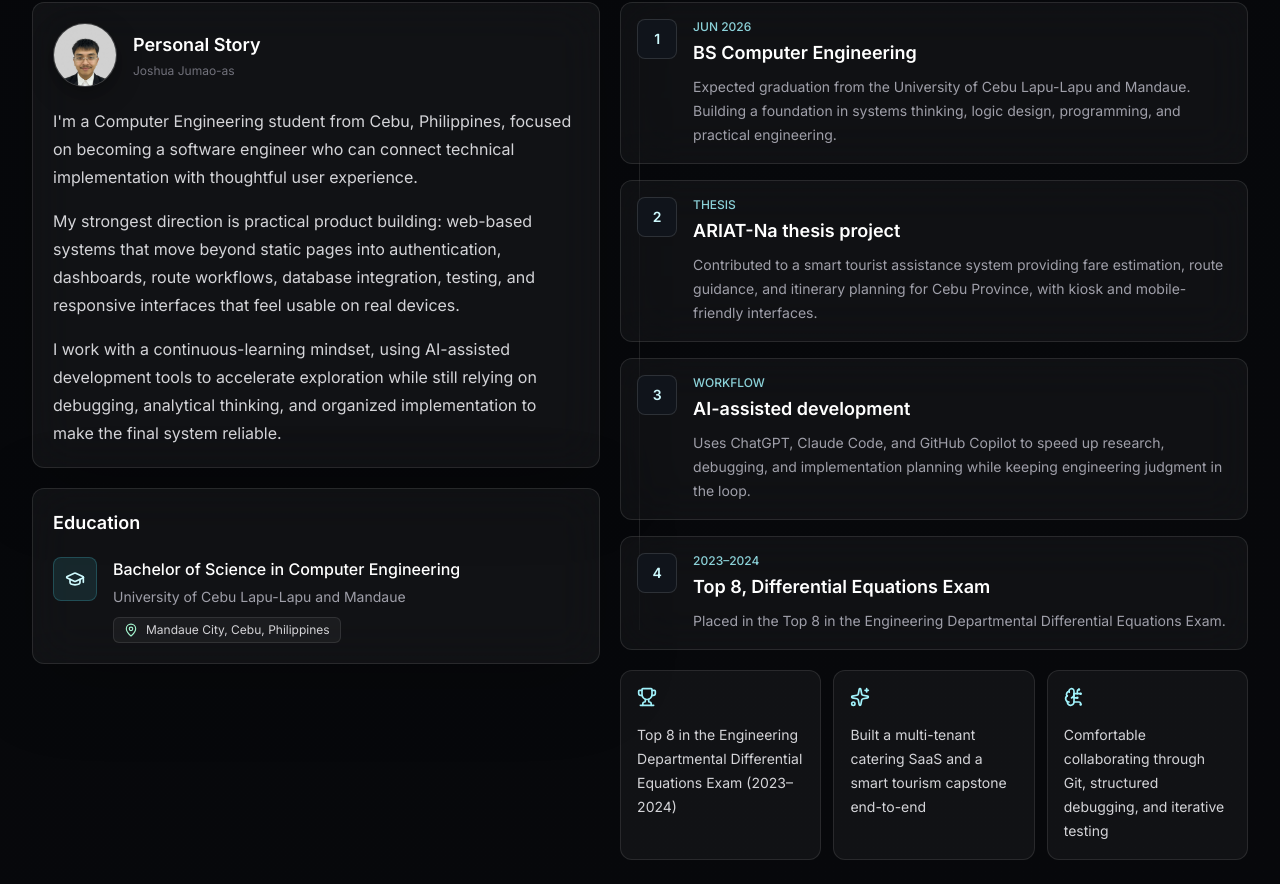
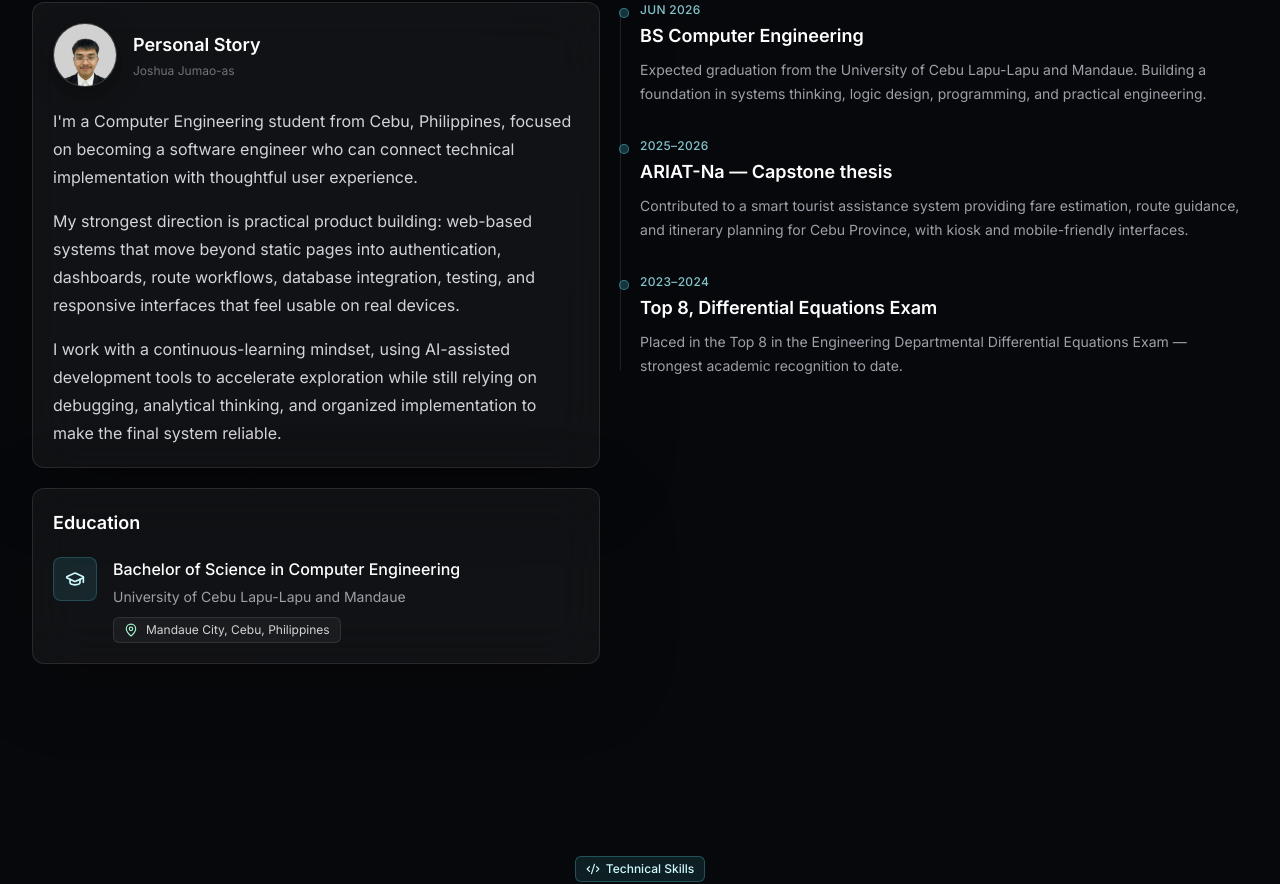
Before and after one commit to jumaoasjoshua322-maker/portfolio, a Next.js app: page / in a window 1280 px wide. Shown: the part 1201-2085 px from the top of the page. Built offline with nearby package versions, Linux system fonts and the light colour scheme.

Commit message:
Redesign About timeline: clean left-border pattern, remove numbered tiles and achievement cards

```diff
--- a/src/components/about-section.tsx
+++ b/src/components/about-section.tsx
@@ -1,21 +1,11 @@
-import {
-  BrainCircuit,
-  GraduationCap,
-  MapPin,
-  Sparkles,
-  Trophy,
-} from "lucide-react";
+import { GraduationCap, MapPin } from "lucide-react";
 import Image from "next/image";
 
 import { Reveal } from "@/components/reveal";
 import { SectionHeading } from "@/components/section-heading";
-import {
-  aboutTimeline,
-  achievements,
-  profile,
-  resumeHighlights,
-} from "@/data/portfolio";
+import { aboutTimeline, profile, resumeHighlights } from "@/data/portfolio";
 import { Card, CardContent, CardHeader, CardTitle } from "@/components/ui/card";
+import { BrainCircuit } from "lucide-react";
 
 export function AboutSection() {
   return (
@@ -35,6 +25,7 @@ export function AboutSection() {
       </Reveal>
 
       <div className="grid gap-5 lg:grid-cols-[0.95fr_1.05fr]">
+        {/* Left column — personal story + education */}
         <Reveal className="space-y-5">
           <Card>
             <CardHeader className="flex flex-row items-center gap-4 space-y-0">
@@ -99,20 +90,18 @@ export function AboutSection() {
           </Card>
         </Reveal>
 
-        <div className="space-y-5">
-          <Reveal>
-            <div className="relative space-y-4">
-              <div className="absolute left-[19px] top-7 hidden h-[calc(100%-3rem)] w-px bg-white/10 sm:block" />
-              {aboutTimeline.map((item, index) => (
-                <div
-                  key={item.title}
-                  className="relative grid gap-4 rounded-xl border border-white/10 bg-white/4 p-4 backdrop-blur-xl sm:grid-cols-[40px_1fr]"
-                >
-                  <div className="grid h-10 w-10 place-items-center rounded-lg border border-white/12 bg-[#10141b] text-sm font-semibold text-cyan-100">
-                    {index + 1}
-                  </div>
-                  <div>
-                    <p className="text-xs font-medium uppercase text-cyan-200/85">
+        {/* Right column — clean timeline, no numbers, no achievement cards */}
+        <Reveal delay={0.06}>
+          <div className="relative pl-5">
+            {/* Continuous left border line */}
+            <div className="absolute left-0 top-2 h-[calc(100%-1rem)] w-px bg-white/10" />
+
+            <div className="space-y-8">
+              {aboutTimeline.map((item) => (
+                <div key={item.title} className="relative">
+                  {/* Dot on the line */}
+                  <span className="absolute -left-[21px] top-[6px] h-2.5 w-2.5 rounded-full border border-cyan-300/40 bg-cyan-300/20" />
+                  <p className="text-xs font-medium uppercase tracking-wide text-cyan-200/80">
                     {item.year}
                   </p>
                   <h3 className="mt-1 text-lg font-semibold text-white">
@@ -122,30 +111,10 @@ export function AboutSection() {
                     {item.description}
                   </p>
                 </div>
-                </div>
               ))}
             </div>
-          </Reveal>
-
-          <Reveal delay={0.14}>
-            <div className="grid gap-3 sm:grid-cols-3">
-              {achievements.map((achievement, index) => {
-                const Icon = index === 0 ? Trophy : index === 1 ? Sparkles : BrainCircuit;
-                return (
-                  <div
-                    key={achievement}
-                    className="rounded-xl border border-white/10 bg-white/4.5 p-4"
-                  >
-                    <Icon className="mb-4 h-5 w-5 text-cyan-200" />
-                    <p className="text-sm leading-6 text-zinc-300">
-                      {achievement}
-                    </p>
-                  </div>
-                );
-              })}
           </div>
         </Reveal>
-        </div>
       </div>
     </section>
   );
--- a/src/data/portfolio.ts
+++ b/src/data/portfolio.ts
@@ -49,7 +49,7 @@ export const profile = {
   location: "Mandaue City, Cebu, Philippines",
   headline:
     "Based in Cebu, Philippines · Finishing Computer Engineering in June 2026.",
-  availability: "Available for junior roles and freelance builds",
+  availability: "Available for junior developer, associate software engineer, and freelance full-stack roles.",
   email: "jumaoas.joshuaa@gmail.com",
   phone: "+63 967-093-7612",
   github: "https://github.com/jumaoasjoshua322-maker",
@@ -75,29 +75,17 @@ export const aboutTimeline = [
       "Expected graduation from the University of Cebu Lapu-Lapu and Mandaue. Building a foundation in systems thinking, logic design, programming, and practical engineering.",
   },
   {
-    year: "THESIS",
-    title: "ARIAT-Na thesis project",
+    year: "2025–2026",
+    title: "ARIAT-Na — Capstone thesis",
     description:
       "Contributed to a smart tourist assistance system providing fare estimation, route guidance, and itinerary planning for Cebu Province, with kiosk and mobile-friendly interfaces.",
-  },
-  {
-    year: "Workflow",
-    title: "AI-assisted development",
-    description:
-      "Uses ChatGPT, Claude Code, and GitHub Copilot to speed up research, debugging, and implementation planning while keeping engineering judgment in the loop.",
   },
   {
     year: "2023–2024",
     title: "Top 8, Differential Equations Exam",
     description:
-      "Placed in the Top 8 in the Engineering Departmental Differential Equations Exam.",
+      "Placed in the Top 8 in the Engineering Departmental Differential Equations Exam — strongest academic recognition to date.",
   },
-];
-
-export const achievements = [
-  "Top 8 in the Engineering Departmental Differential Equations Exam (2023–2024)",
-  "Built a multi-tenant catering SaaS and a smart tourism capstone end-to-end",
-  "Comfortable collaborating through Git, structured debugging, and iterative testing",
 ];
 
 export const skills: Skill[] = [
```
Lines whose indentation alone changed are shown as unchanged.
